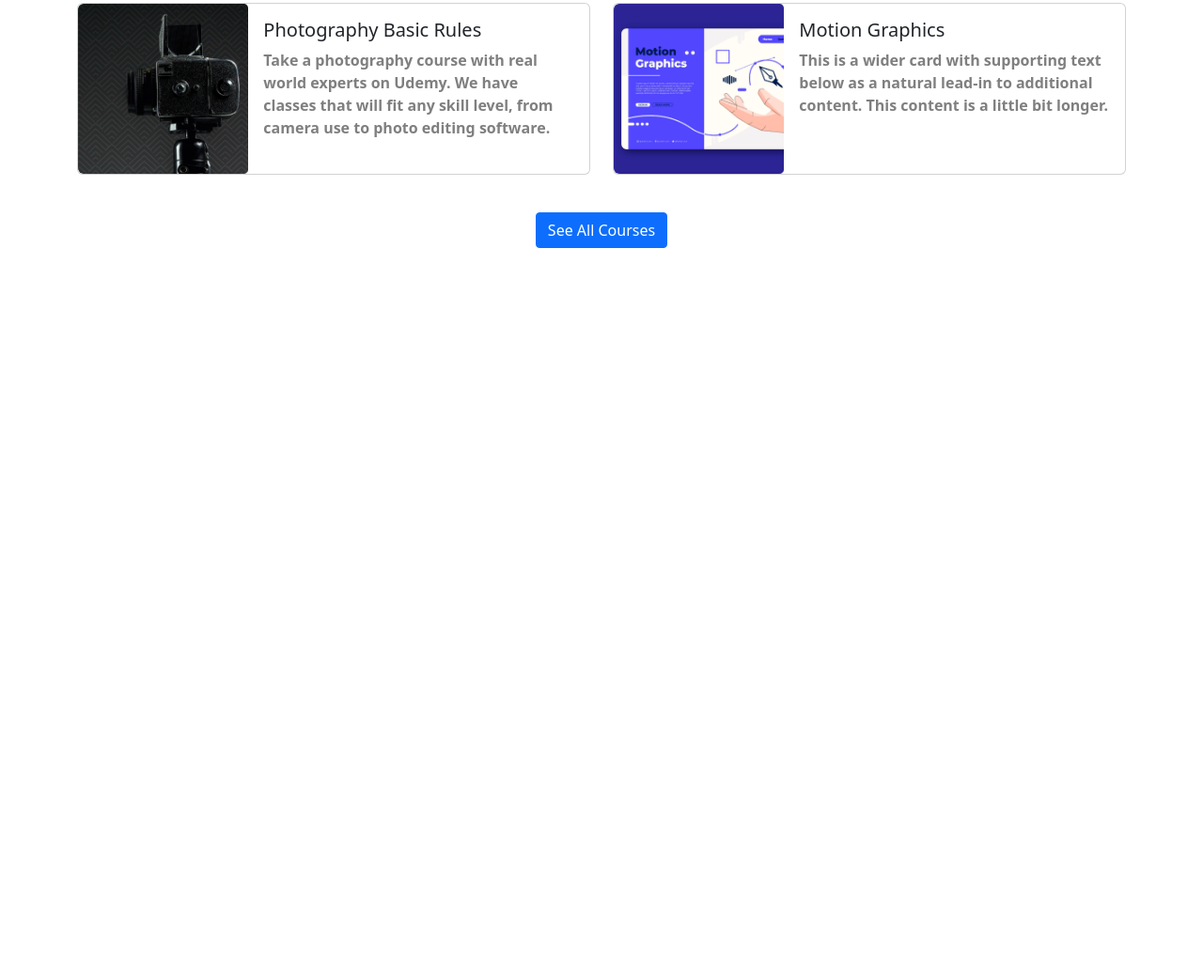
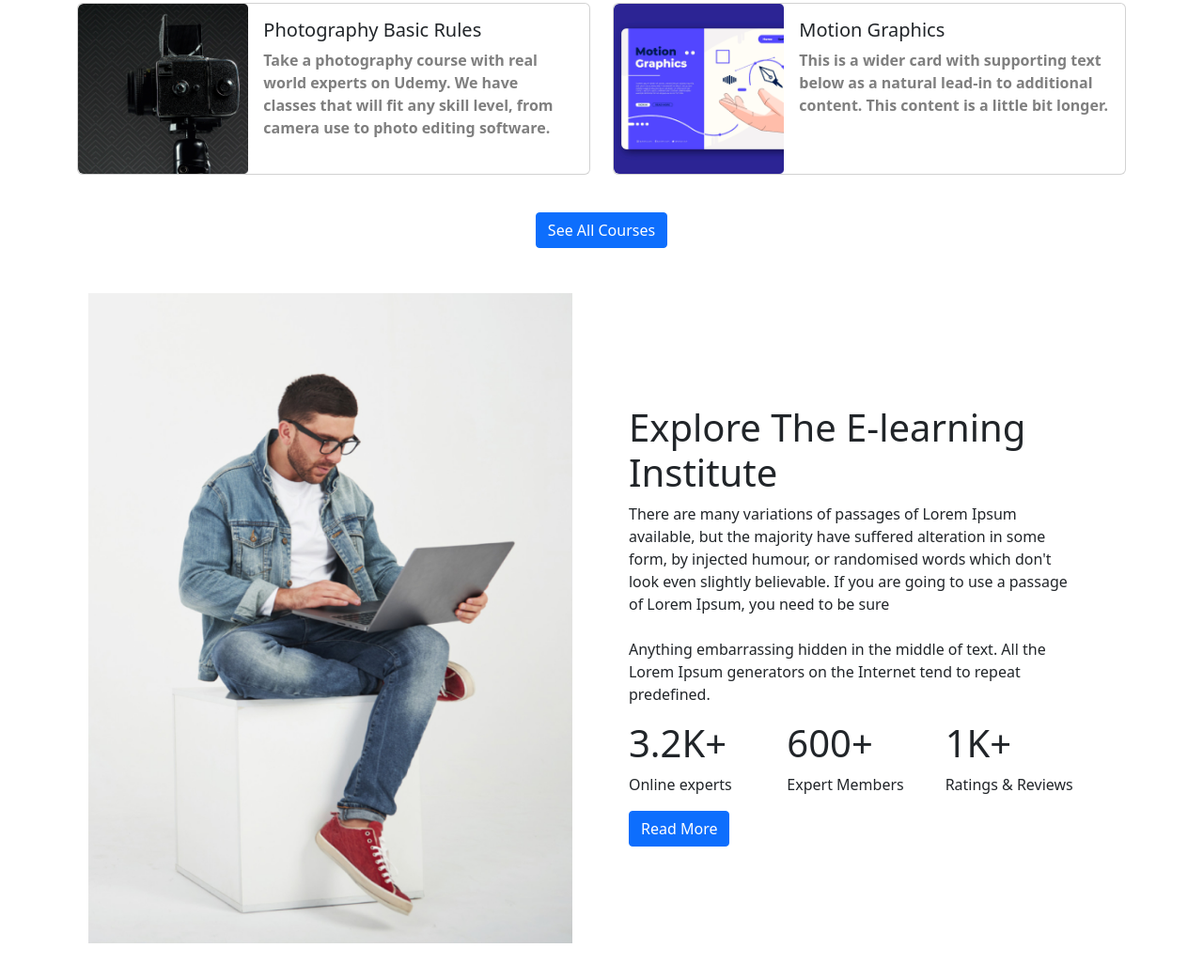
Before and after one commit to acfbinfaruk/3rd-assignment, a plain HTML site: page index.html in a window 1280 px wide. Shown: the part 1281-2323 px from the top of the page at 94% size. Before the commit the page ends 1593 px from the top, so only its background shows below. Drawn offline with nearby package versions, Linux system fonts and the light colour scheme.

Commit message:
added blog section

```diff
--- a/index.html
+++ b/index.html
@@ -231,6 +231,48 @@
             </div>
         </section>
         <!-- Course section ends. -->
+        <!-- blog section starts. -->
+        <section class="container d-md-flex d-lg-flex align-items-center mb-5">
+            <div class="container-fluid mb-sm-3">
+                <img class="img-fluid h-100" src="images/working.png" alt="">
+            </div>
+            <div class="container-fluid ms-lg-0 ms-md-1 ms-sm-1 px-sm-2 px-lg-5 px-md-4">
+                <h1>Explore The E-learning Institute</h1>
+                <p>
+                    <span>There are many variations of passages of Lorem Ipsum available, but the
+                        majority have suffered alteration in some form, by injected humour, or
+                        randomised words which don't look even slightly believable. If you are going
+                        to use a passage of Lorem Ipsum, you need to be sure</span>
+                    <br>
+                    <br>
+                    <span>Anything embarrassing hidden in the middle of text. All the Lorem Ipsum generators on the
+                        Internet tend to repeat predefined.</span>
+                </p>
+                <div class="">
+                    <div class="row">
+                        <div class="col-sm-6 col-md-6 col-lg-4">
+                            <h1>3.2K+</h1>
+                            <p>Online experts</p>
+                        </div>
+                        <div class="col-sm-6 col-md-6 col-lg-4">
+                            <h1>600+</h1>
+                            <p>Expert Members</p>
+                        </div>
+                        <div class="col-sm-6 col-md-6 col-lg-4">
+                            <h1>1K+</h1>
+                            <p>Ratings & Reviews</p>
+                        </div>
+                    </div>
+                </div>
+                <div>
+                    <button class="btn btn-primary rounded-1">Read More</button>
+                </div>
+            </div>
+
+        </section>
+        <!-- blog section ends. -->
+
+
 
     </main>
 
```
